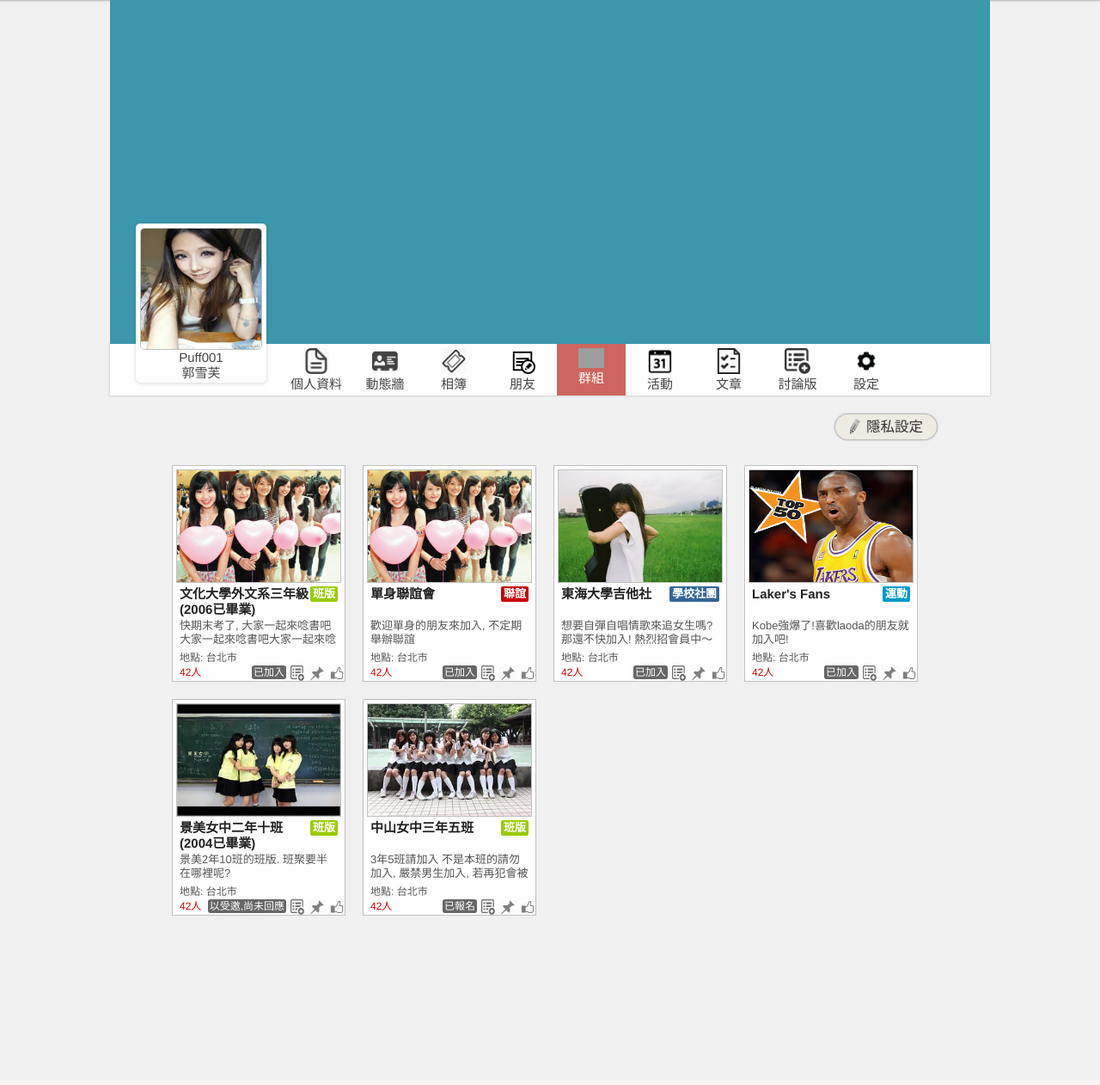
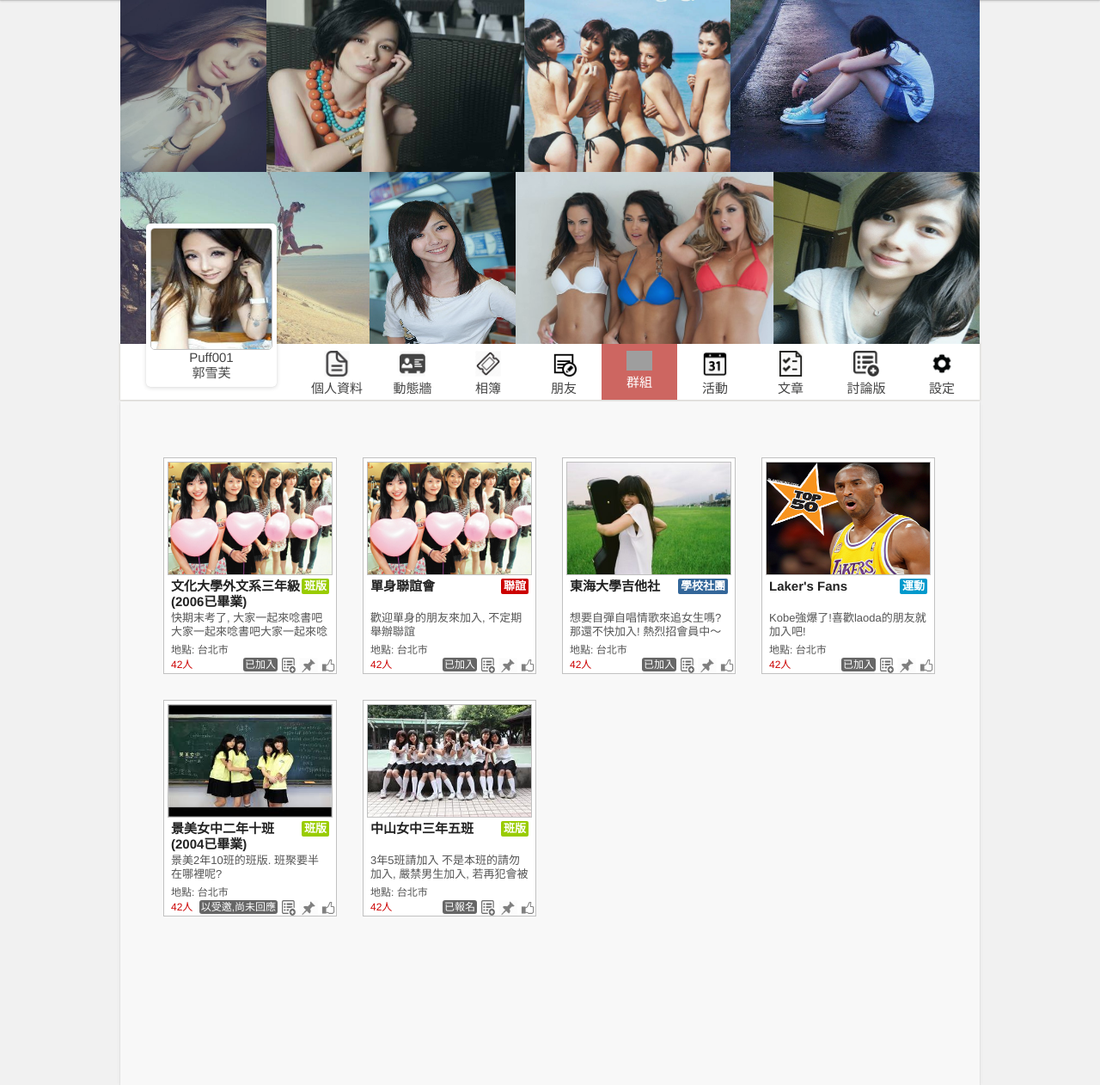
Before and after one commit to Arthur0206/MyClass-Social-Network-Website, a PHP site: page /MyClass/User/userMain.php in a window 1280 px wide. Shown: the part 55-1317 px from the top of the page at 86% size. Before the commit the page ends 1120 px from the top, so only its background shows below. Run offline with PHP 8.4, Linux system fonts and the light colour scheme; some libraries are stand-ins or nearby versions; grey boxes are pictures that could not be loaded.

Commit message:
user main page style

```diff
--- a/User/groupPanel.php
+++ b/User/groupPanel.php
@@ -1,7 +1,6 @@
 		<div id="group_panel" class="panel">
-			<div class="setting_panel">
-				<span class="private_button"><img src="../Pics/pen.png"><span>隱私設定</span></span>
-			</div>
+            <div style="height: 50px;">
+            </div>
 			<div class="group_continer">
 				<div class="group card">
 					<a class="group-image-link" href="groupPage.php">
--- a/User/userMain.php
+++ b/User/userMain.php
@@ -42,7 +42,7 @@ if (!isset($_SESSION)) {
 				processMenuBar();
 
 				// Process User Background Area. Disable 小圖片
-				// preocessUserBackground();
+				preocessUserBackground();
 
 				// Process Card
 				processCard();
@@ -84,9 +84,51 @@ if (!isset($_SESSION)) {
 	/* include top menu bar */
 	require_once('../menubar.php');
 	?>
-    <div id="user_background" class="boy_user_background" style="position:relative">
+    <div id="user_background" class="boy_user_background">
+        <div class="user_back_img_block">
+            <a href="">
+                <img src="../Pics/tall_pic.jpg" width="170px" height="200px">
+            </a>
+        </div>
+        <div class="user_back_img_block">
+            <a href="">
+                <img src="../Pics/wide_pic_4.jpg" width="300px" height="200px">
+            </a>
+        </div>
+        <div class="user_back_img_block">
+            <a href="">
+                <img src="../Pics/girl3.jpg" width="240px" height="200px">
+            </a>
+        </div>
+        <div class="user_back_img_block">
+            <a href="">
+                <img src="../Pics/wide_pic.jpg" width="290px" height="200px">
+            </a>
+        </div>
+        <div class="user_back_img_block">
+            <a href="">
+                <img src="../Pics/wide_pic_2.jpg" width="290px" height="200px">
+            </a>
+        </div>
+        <div class="user_back_img_block">
+            <a href="">
+                <img src="../Pics/girl4.jpg" width="170px" height="200px">
+            </a>
+        </div>
+        <div class="user_back_img_block">
+            <a href="">
+                <img src="../Pics/wide_pic_3.jpg" width="300px" height="200px">
+            </a>
+        </div>
+        <div class="user_back_img_block">
+            <a href="">
+                <img src="../Pics/girl8.jpg" width="240px" height="200px">
+            </a>
+        </div>
 		<div id="user_profile_block">
+            <a href="">
 		        <img class="user_profile_img" src="../Pics/girl2.jpg">
+            </a>
     		<div class="user_profile_text">
                 <div>
                     Puff001
@@ -112,6 +154,7 @@ if (!isset($_SESSION)) {
             <li><a href="#board_panel"><img src="../Pics/setting.png" width=30px>設定</a></li>
 		</ul>
 	</div>
+    <div id="panel_continer">
 	<?php
 	    require_once('aboutPanel.php');
 	    require_once('wallPanel.php');
@@ -122,5 +165,6 @@ if (!isset($_SESSION)) {
 	    require_once('articlePanel.php');
 	    require_once('boardPanel.php');
 	?>
+    </div>
     </body>
 </html>
--- a/_js/userBackground.js
+++ b/_js/userBackground.js
@@ -1,5 +1,14 @@
 function preocessUserBackground()
 {
+    $('.user_back_img_block img').hover(
+        function() {
+            $(this).css('opacity', '1');
+        },
+        function() {
+            $(this).css('opacity', '0.9');
+        }
+    );
+/*
 	$('.user_profile_pic_small').click(function() {
 		var big_pic = $('.user_profile_pic_big');
 		var big_pic_src = big_pic.attr('src');
@@ -8,17 +17,16 @@ function preocessUserBackground()
 		$(this).attr('src', big_pic_src);
 
 		// 如果要改成roller式的, 用以下的code. 還有bug.
-		/*
-		$('.user_profile_pic_small').each(function() {
-			if ($(this) != $("#user_profile_pic_small:last")) {
-				$(this).attr('src', $(this).next().attr('src'));
-			}
-		}); // end each;
-		$('.user_profile_pic_small:last').attr('src', big_pic_src);
-		*/
+
+		//$('.user_profile_pic_small').each(function() {
+		//	if ($(this) != $("#user_profile_pic_small:last")) {
+		//		$(this).attr('src', $(this).next().attr('src'));
+		//	}
+		//}); // end each;
+		//$('.user_profile_pic_small:last').attr('src', big_pic_src);
+
 	}); // end click
 
-/*
 	$('#user_background').hover(
 		function() {
 			$('#hide_background_button').show();
--- a/css/album.css
+++ b/css/album.css
@@ -1,6 +1,6 @@
 /* 相簿頁面 */
 #album_panel {
-	width: 900px;
+	width: 930px;
 	margin: auto;
 }
 .album {
@@ -8,7 +8,7 @@
 	width: 200px;
 	height: 220px;
 	float: left;
-	margin: 10px;
+	margin: 15px;
 	overflow: hidden;
 	border: 1px solid #C1C1C1;
 }
--- a/css/group.css
+++ b/css/group.css
@@ -1,6 +1,6 @@
 /* 群組頁面 */
 #group_panel {
-	width: 900px;
+	width: 930px;
 	margin: auto;
 }
 .group {
@@ -9,7 +9,7 @@
 	width: 200px;
 	height: 250px;
 	float: left;
-	margin: 10px;
+	margin: 15px;
 	overflow: hidden;
 	border: 1px solid #C1C1C1;
 }
--- a/css/main.css
+++ b/css/main.css
@@ -599,30 +599,30 @@ li.selected {
 
 /* Second Bar */
 #second_bar {
-    width: 1024px;
+    width: 1000px;
     margin-left: auto;
     margin-right: auto;
-	height: 60px;
+	height: 65px;
 	background-color: #FFFFFF;
 	margin-bottom: 2px;
 	box-shadow: 0px 0px 2px 1px #D8D5D0;
 }
 #second_bar ul {
 	margin: 0;
-	padding-left: 200px;
+	padding-left: 208px;
 }
 #second_bar a {
 	color: #444444;
 	float: left;
 	//padding: 20px;
-	width: 80px;
-    height: 60px;
+	width: 88px;
+    height: 65px;
 	text-align: center;
 	//border-left: 1px solid #D8D5D0;
 }
 #second_bar img {
-    margin-top: 5px;
-    margin-bottom: 3px;
+    margin-top: 8px;
+    margin-bottom: 5px;
     display: block;
     margin-left: auto;
     margin-right: auto;
--- a/css/user.css
+++ b/css/user.css
@@ -1,11 +1,27 @@
 /* 使用者首頁 */
 
 #user_background {
+	//box-shadow: 2px 0px 2px 0px #D8D5D0;
     position: relative;
     //top: 10px;
-    width: 1024px;
+    width: 1000px;
     height: 400px;
     margin: auto;
+}
+.user_back_img_block {
+    float: left;
+    height: 200px;
+    //width: 200px;
+    overflow: hidden;
+    display: inline;
+    margin: 0px;
+    padding: 0px;
+}
+.user_back_img_block img {
+    height: 200px;
+    //width: 200px;
+    //border: 1px solid #777777;
+    opacity: 0.9;
 }
 .boy_user_background {
 	background-color: #3c97ad;
@@ -20,8 +36,8 @@
     border-radius: 5px;
     background-color: #FFFFFF;
 	width: 152px;
-	height: 185px;
-	position: relative;
+	height: 190px;
+	position: absolute;
 	left: 30px;
 	top: 260px;
 	margin-right: 0px;
@@ -38,10 +54,15 @@
     text-align: center;
     color: #444444;
 }
-
+#panel_continer {
+	width: 1000px;
+	margin: auto;
+    background-color: #F8F8F8;
+    box-shadow: 0 1px 1px rgba(0, 0, 0, 0.24), 0 1px 5px rgba(0, 0, 0, 0.05);
+}
 /* 朋友 panel */
 #friend_panel {
-	width: 900px;
+	width: 860px;
 	margin: auto;
 }
 .user {
@@ -49,7 +70,7 @@
 	width: 140px;
 	height: 171px;
 	float: left;
-	margin: 10px;
+	margin: 15px;
 	overflow: hidden;
 	border: 1px solid #C1C1C1;
 }
```
Also changed, not shown: Pics/square1.jpg (added), Pics/square2.jpg (added), Pics/tall_pic.jpg (added), Pics/wide_pic.jpg (added), Pics/wide_pic_2.jpg (added), Pics/wide_pic_3.jpg (added), Pics/wide_pic_4.jpg (added). Lines whose indentation alone changed are shown as unchanged.
